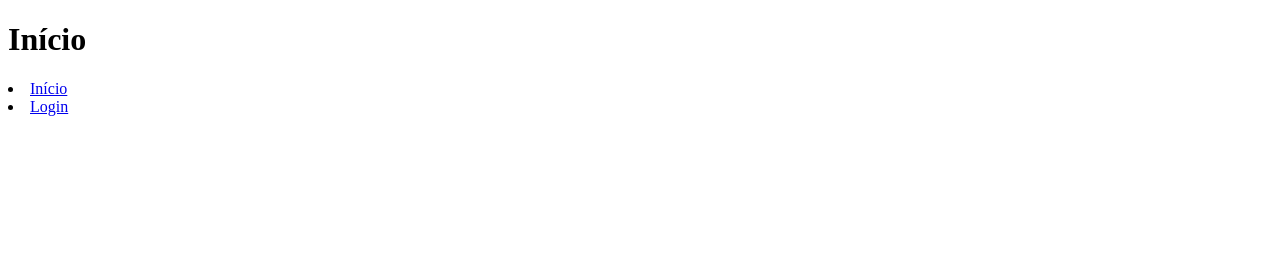
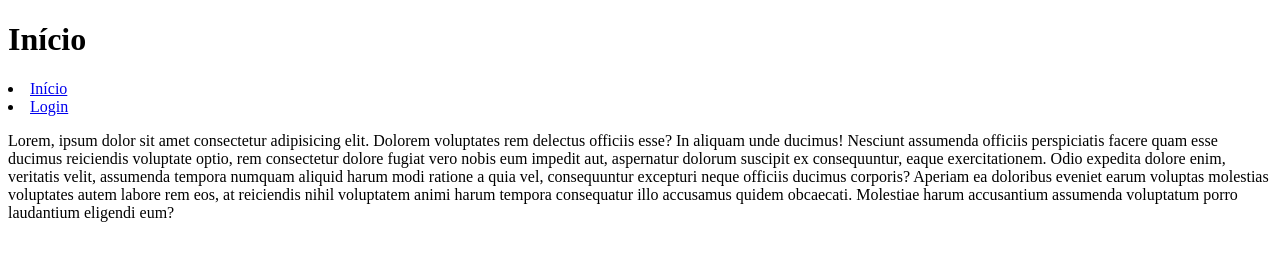
Before and after one commit to Fernanda-Aleixo/app, a website: page public/index.html in a window 1280 px wide. Drawn offline with Linux system fonts and the light colour scheme.

Commit message:
index do cadastrar inserido

```diff
--- a/public/index.html
+++ b/public/index.html
@@ -14,6 +14,8 @@
         <li><a href="/">Início</a></li>
         <li><a href="/login">Login</a></li>
     </nav>
+
+    <p>Lorem, ipsum dolor sit amet consectetur adipisicing elit. Dolorem voluptates rem delectus officiis esse? In aliquam unde ducimus! Nesciunt assumenda officiis perspiciatis facere quam esse ducimus reiciendis voluptate optio, rem consectetur dolore fugiat vero nobis eum impedit aut, aspernatur dolorum suscipit ex consequuntur, eaque exercitationem. Odio expedita dolore enim, veritatis velit, assumenda tempora numquam aliquid harum modi ratione a quia vel, consequuntur excepturi neque officiis ducimus corporis? Aperiam ea doloribus eveniet earum voluptas molestias voluptates autem labore rem eos, at reiciendis nihil voluptatem animi harum tempora consequatur illo accusamus quidem obcaecati. Molestiae harum accusantium assumenda voluptatum porro laudantium eligendi eum?</p>
 </body>
 
 </html>
```
